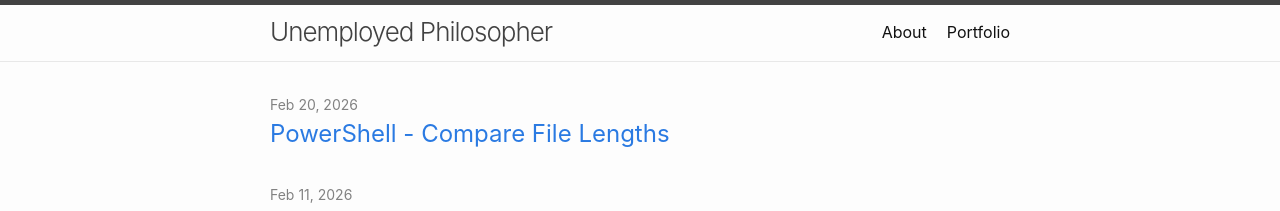
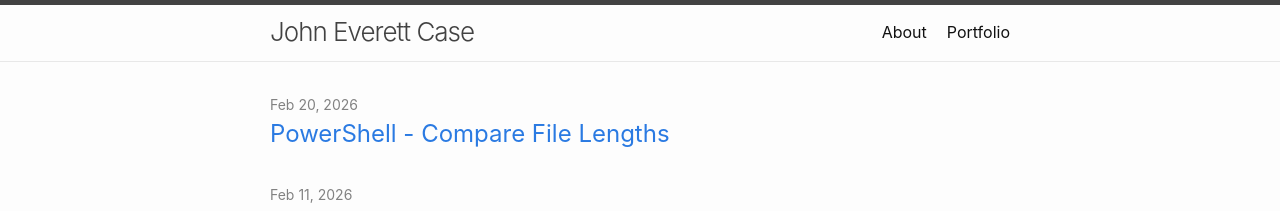
Before and after one commit to johnnycase/johnnycase.github.io, a Jekyll site: the page built from index.md, in a window 1280 px wide. Shown: the top 211 px of the page. Built offline with Jekyll 4.4.1, drawn with Linux system fonts in a browser that asks for light colours.

Commit message:
Update _config.yml

```diff
--- a/_config.yml
+++ b/_config.yml
@@ -1,4 +1,4 @@
-title: Unemployed Philosopher
+title: John Everett Case
 author:
   name: John Everett Case
   email: johneverettcase@gmail.com
```
